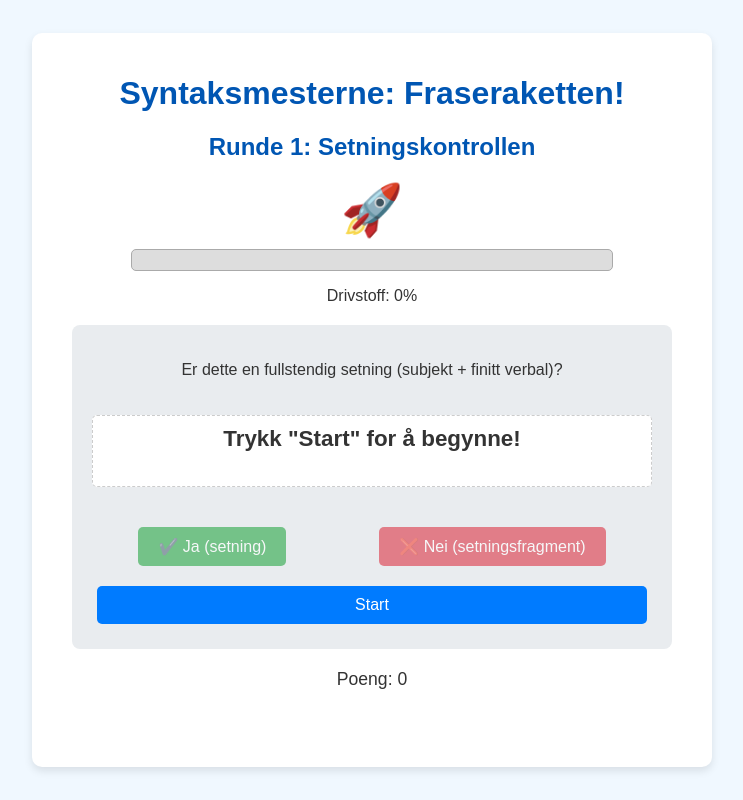
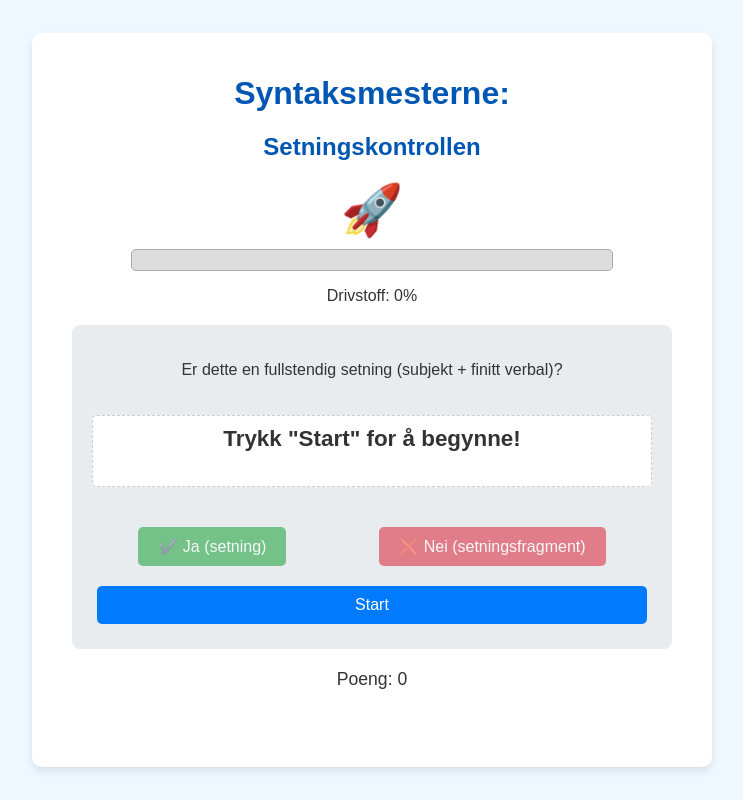
Before and after one commit to urdvindenes/syntaksspill, a plain HTML site: page index.html in a window 1280 px wide. Shown: the whole page, without its empty margins (268-1011 px from the left). Drawn offline with Linux system fonts and the light colour scheme.

Commit message:
Update index.html

```diff
--- a/index.html
+++ b/index.html
@@ -3,13 +3,13 @@
 <head>
     <meta charset="UTF-8">
     <meta name="viewport" content="width=device-width, initial-scale=1.0">
-    <title>Syntaksmesterne: Setningskontrollen</title>
+    <title>Syntaksmesterne</title>
     <link rel="stylesheet" href="style.css">
 </head>
 <body>
     <div id="game-container">
-        <h1>Syntaksmesterne: Fraseraketten!</h1>
-        <h2>Runde 1: Setningskontrollen</h2>
+        <h1>Syntaksmesterne:</h1>
+        <h2>Setningskontrollen</h2>
 
         <div id="rocket-area">
             <div id="rocket-body">🚀</div>
```
